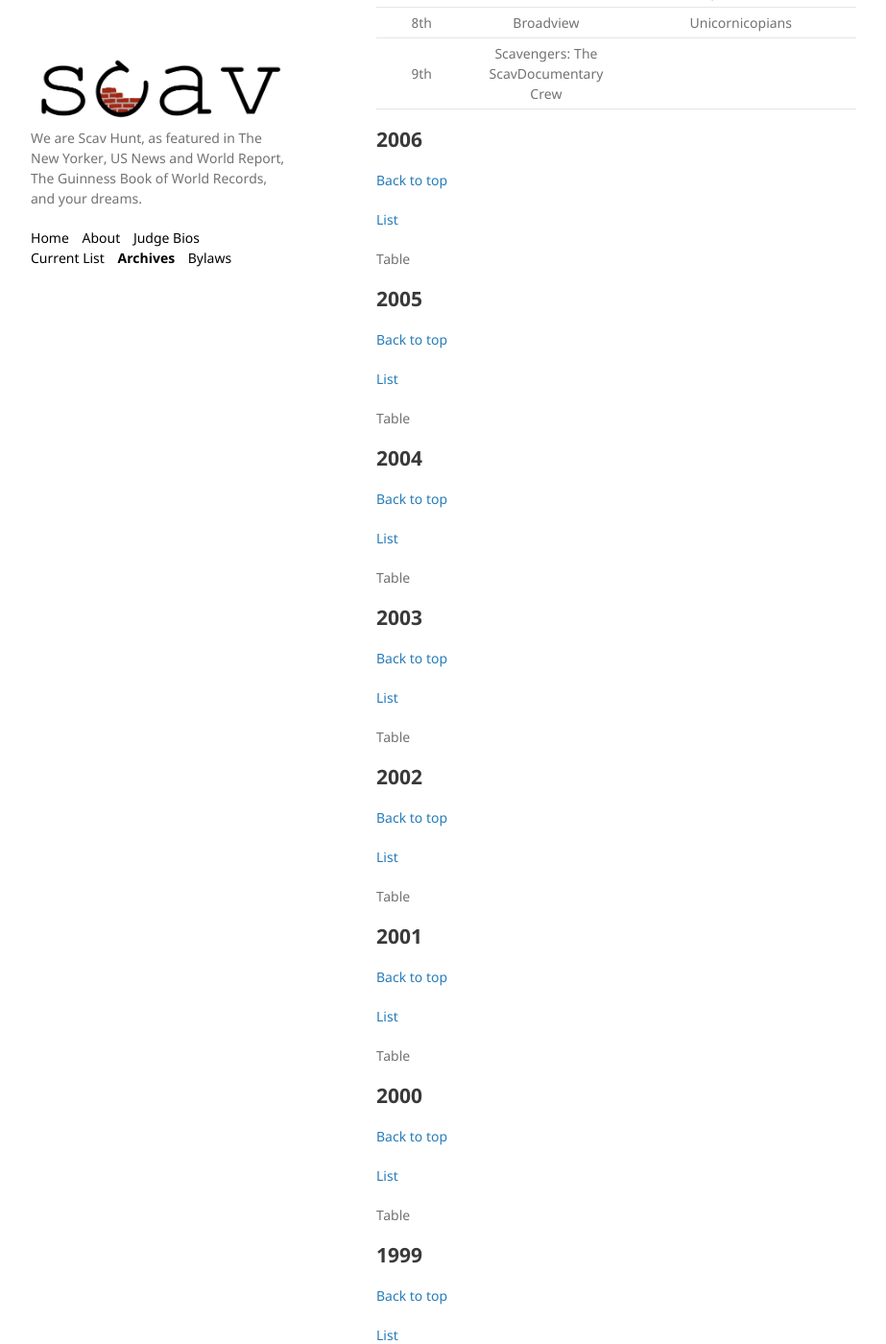
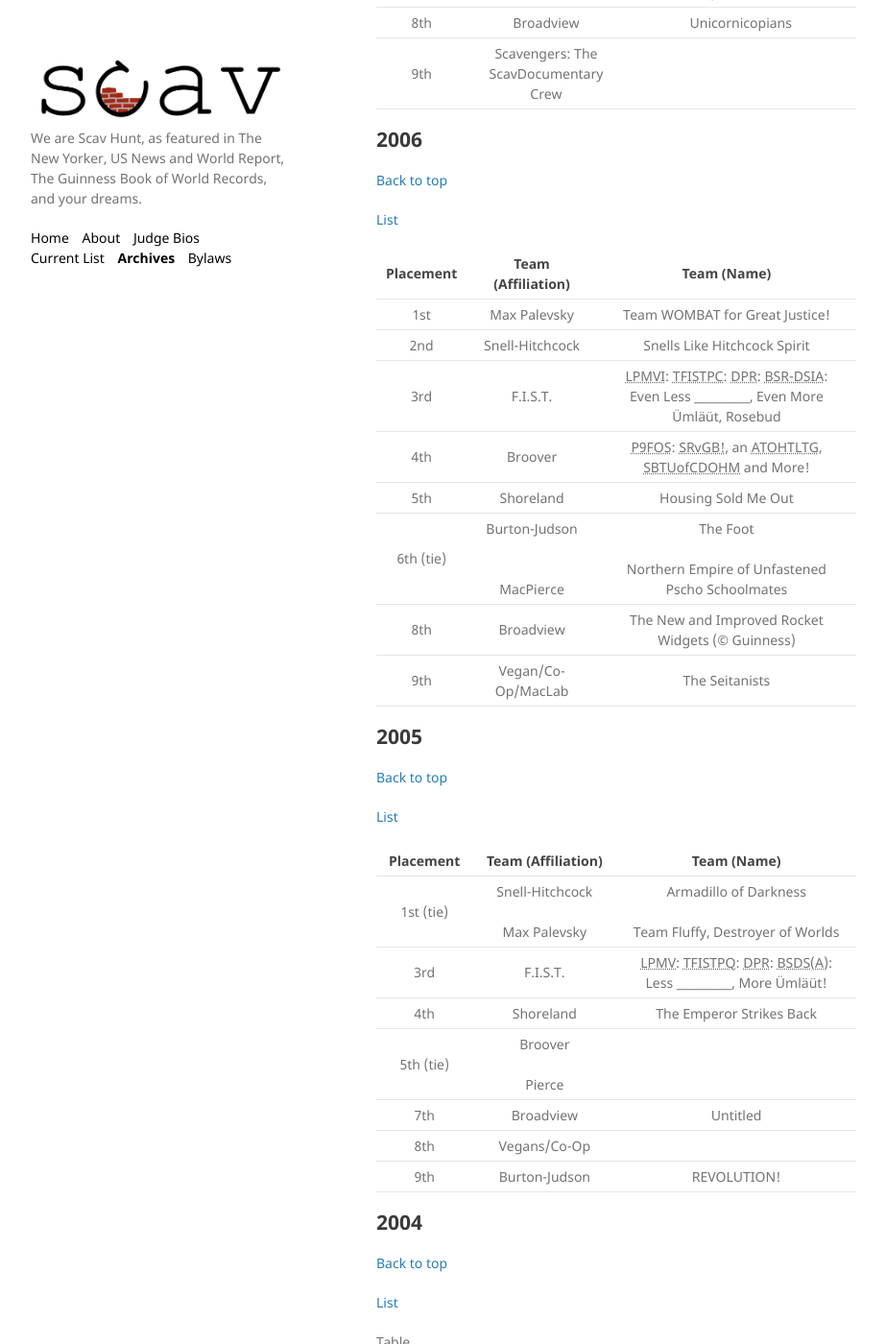
Before and after one commit to scav-hunt/scav-hunt.github.io, a Jekyll site: the page built from _pages/archives.md, in a window 1280 px wide and 1400 px high, scrolled down 22423 px. Shown: the whole window at 96% size, without its empty margins (178-1101 px from the left). Built offline with Jekyll 4.4.1, drawn with Linux system fonts in a browser that asks for light colours.

Commit message:
2005 F.I.S.T. it's personal

```diff
--- a/_pages/archives.md
+++ b/_pages/archives.md
@@ -612,16 +612,34 @@ The winning submission for item 8 can be heard [here](https://apps.wbez.org/blog
 ## 2006 {#s-2006}
 [Back to top](#archives)
 
-[List](/assets/lists/)
+[List](/assets/lists/2006.pdf)
 
-Table
+| Placement | Team (Affiliation) | Team (Name) |
+| :---: |  :---:  | :---:  |
+| 1st | Max Palevsky | Team WOMBAT for Great Justice! |
+| 2nd | Snell-Hitchcock | Snells Like Hitchcock Spirit |
+| 3rd | F.I.S.T. | <acronym title="Lush Puppies Mark VI">LPMVI</acronym>: <acronym title="The Federation of Independent ScavHunt Teams Part Cinq">TFISTPC</acronym>: <acronym title="Deleuzean Potato Refried">DPR</acronym>: <acronym title="Billmire's Scrod Re-Does Stony Island Again">BSR-DSIA</acronym>:<br> Even Less \_\_\_\_\_\_\_\_\_\_, Even More Ümläüt, Rosebud |
+| 4th | Broover | <acronym title="Plan 9 from Outer Space">P9FOS</acronym>: <acronym title="Soylent Reed vs. Garinisba's Brain!">SRvGB!</acronym>, an <acronym title="advisory tale on how to lose the game">ATOHTLTG</acronym>, <acronym title="sponsored by the University of Chicago Department of Household Management">SBTUofCDOHM</acronym> and More! |
+| 5th | Shoreland | Housing Sold Me Out |
+| 6th (tie) | Burton-Judson <br><br><br> MacPierce | The Foot <br><br> Northern Empire of Unfastened Pscho Schoolmates |
+| 8th | Broadview | The New and Improved Rocket Widgets (© Guinness) |
+| 9th | Vegan/Co-Op/MacLab | The Seitanists |
 
 ## 2005 {#s-2005}
 [Back to top](#archives)
 
-[List](/assets/lists/)
+[List](/assets/lists/2005.pdf)
 
-Table
+| Placement | Team (Affiliation) | Team (Name) |
+| :---: |  :---:  | :---:  |
+| 1st (tie) | Snell-Hitchcock <br><br> Max Palevsky | Armadillo of Darkness <br><br> Team Fluffy, Destroyer of Worlds |
+| 3rd | F.I.S.T. | <acronym title="Lush Puppies Mark V">LPMV</acronym>: <acronym title="The Federation of Independent ScavHunt Teams Part Quatre">TFISTPQ</acronym>: <acronym title="Deleuzean Potato Revolutions">DPR</acronym>: <acronym title="Billmire's Scrod Does Stony (Again)">BSDS(A)</acronym>:<br>Less \_\_\_\_\_\_\_\_\_\_, More Ümläüt! |
+| 4th | Shoreland | The Emperor Strikes Back |
+| 5th (tie) | Broover <br><br> Pierce |  |
+| 7th | Broadview | Untitled |
+| 8th | Vegans/Co-Op |  |
+| 9th | Burton-Judson | REVOLUTION! |
+
 
 ## 2004 {#s-2004}
 [Back to top](#archives)
```
